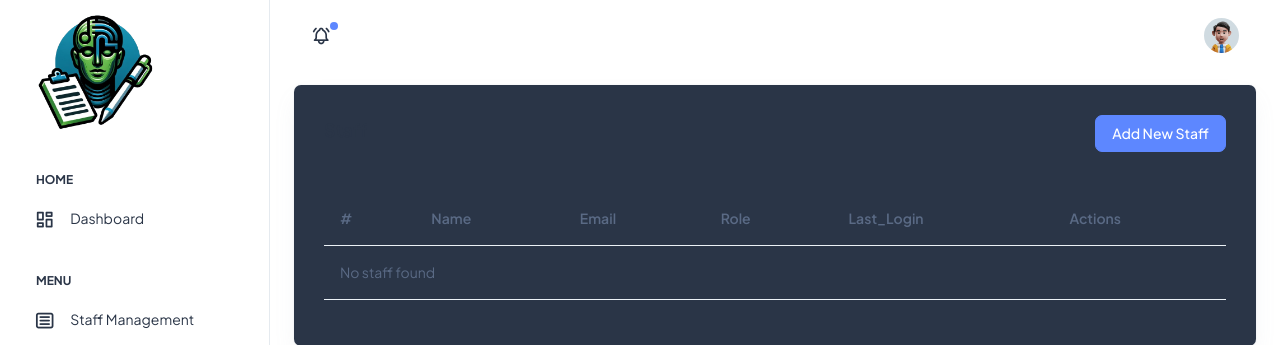
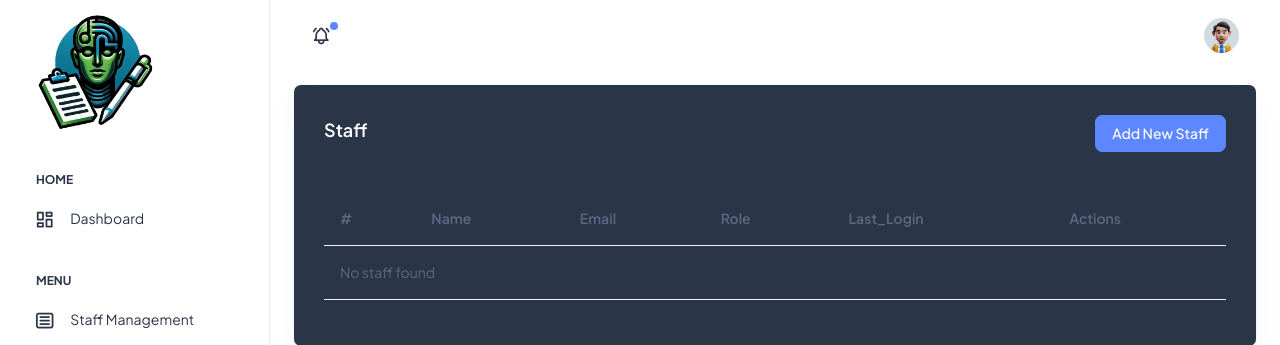
Before and after one commit to Sibogoje/schoolproject_admindashbaord, a PHP site: page /staff.php in a window 1280 px wide. Shown: the top 345 px of the page. Run offline with PHP 8.4, Linux system fonts and the light colour scheme; the visitor is signed in with stand-in values (Sample User, id 1); data that the repository does not hold is empty.

Commit message:
Update staff card title color

```diff
--- a/staff.php
+++ b/staff.php
@@ -43,7 +43,7 @@ if (!isset($_SESSION['loggedin']) || $_SESSION['loggedin'] !== true) {
   <div class="card bg-dark text-white">
     <div class="card-body w-100">
     <div class="d-flex justify-content-between align-items-center mb-4">
-    <h5 class="card-title fw-semibold">Staff</h5>
+    <h5 class="card-title fw-semibold  text-white">Staff</h5>
     <!-- Button to Open Add Staff Member Modal -->
     <button type="button" class="btn btn-primary" data-toggle="modal" data-target="#addStaffModal">
         Add New Staff
```
